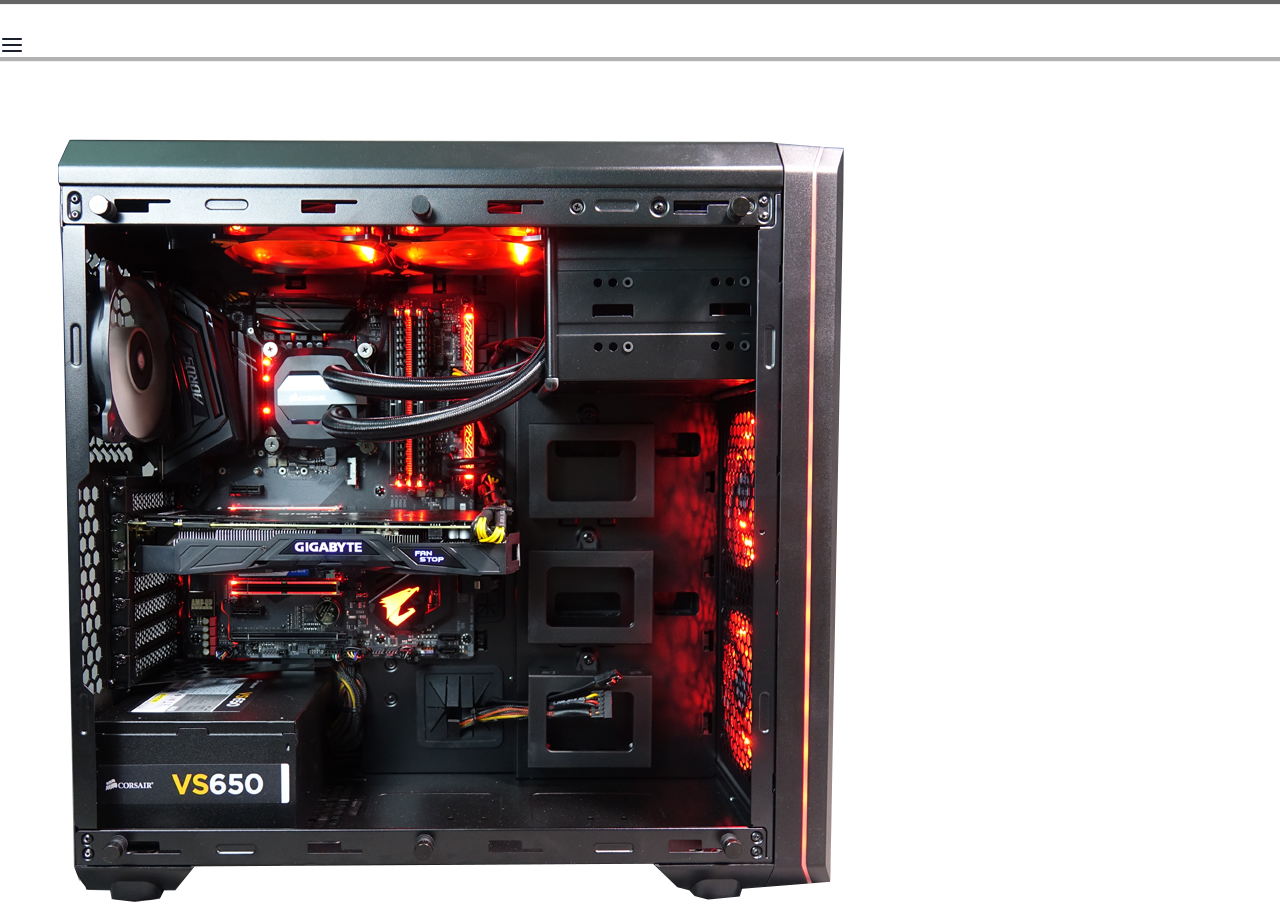
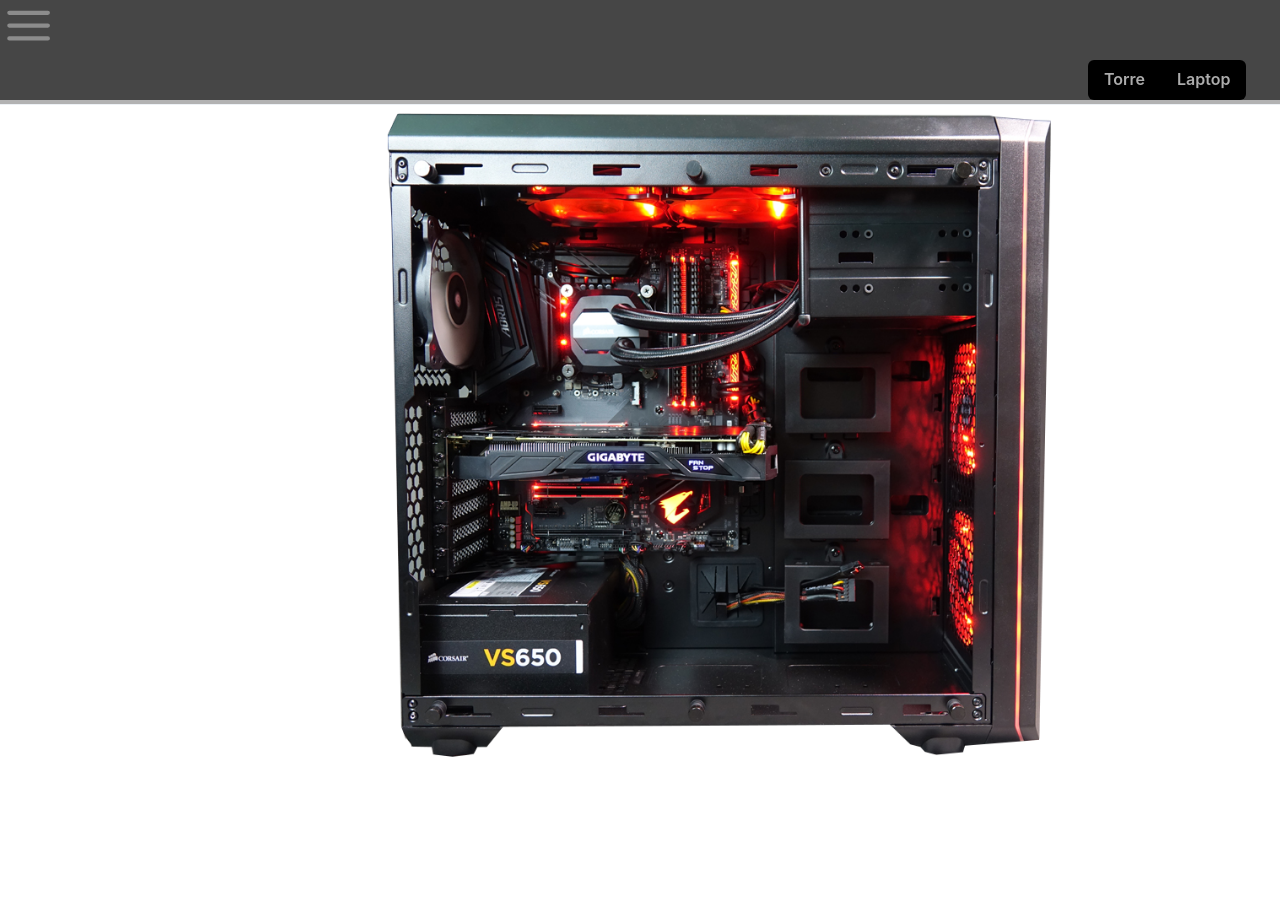
Before and after one commit to Panduque10/INFO104G3, a Next.js app: page / in a window 1280 px wide. After the commit the page ends 800 px from the top, so only its background shows below. Built offline with nearby package versions, Linux system fonts and the light colour scheme.

Commit message:
Mejoras visuales y botón para las 2 arquitecturas

```diff
--- a/src/pages/index.js
+++ b/src/pages/index.js
@@ -3,10 +3,21 @@
 import Image from 'next/image';
 import { Inter } from 'next/font/google';
 import { HamburgerIcon } from '@chakra-ui/icons';
-import { Divider } from '@chakra-ui/react';
+import { Divider, position } from '@chakra-ui/react';
+import { Center } from '@chakra-ui/react'
 import DrawerComponent from './DrawerComponent';
+import { Box } from "@chakra-ui/react"
+import { Button, ButtonGroup } from '@chakra-ui/react'
 
 const inter = Inter({ subsets: ['latin'] });
+
+const SwitchButton = () => {
+  return (
+    <Button colorScheme="gray" size="md">
+      Hola
+    </Button>
+  );
+};
 
 export default function Home() {
   const [isDrawerOpen, setIsDrawerOpen] = useState(false);
@@ -21,33 +32,37 @@
 
   return (
     <div style={{ display: 'flex', flexDirection: 'column' }}>
-      <Divider bg="black" height="4px" mb="2" />
-      <div
-        style={{
-          display: 'flex',
-          justifyContent: 'flex-start',
-          alignItems: 'flex-start',
-          marginTop: '20px',
-        }}
-      >
-        <HamburgerIcon boxSize={6} onClick={handleDrawerOpen} cursor="pointer" />
-      </div>
-      <Divider bg="gray" height="4px" mb="2" />
+
+      <Box backgroundColor='#464646' mb="2%">
+        <HamburgerIcon boxSize='4%' color='#8C8C8C' onClick={handleDrawerOpen} cursor="pointer" marginLeft='0.25%' />
+        <DrawerComponent isOpen={isDrawerOpen} onClose={handleDrawerClose} />
+
+        <ButtonGroup marginTop='0.66%' paddingLeft='85%' size='md' isAttached variant='ghost'>
+          <Button color='#aCaCaC' backgroundColor='black'  >Torre</Button>
+          <Button color='#aCaCaC' backgroundColor='black'  >Laptop</Button>
+        </ButtonGroup>
+
+      </Box>
+      <Box backgroundColor='light gray'>
+        <Divider bg="gray" height="4px" mb="-2" marginTop='-2%'/>
         <div
           style={{
             display: 'flex',
             justifyContent: 'flex-start',
             alignItems: 'flex-end',
-          marginTop: '50px',
-          marginLeft: isDrawerOpen ? '400px' : '50px',
+            marginLeft: isDrawerOpen ? '5%' : '10px',
             transition: 'margin 0.3s ease',
             position: 'relative',
             zIndex: '0',
           }}
         >
-        <Image src="/images/pc.png" alt="" width={800} height={800} />
+
+          <Center height='675px'>
+            <Box  mx="55%"/>
+            <Image src="/images/pc.png"  alt="" width={675} height={675} />
+          </Center>
         </div>
-      <DrawerComponent isOpen={isDrawerOpen} onClose={handleDrawerClose} />
+      </Box>
     </div>
   );
 }
```
Lines whose indentation alone changed are shown as unchanged.
